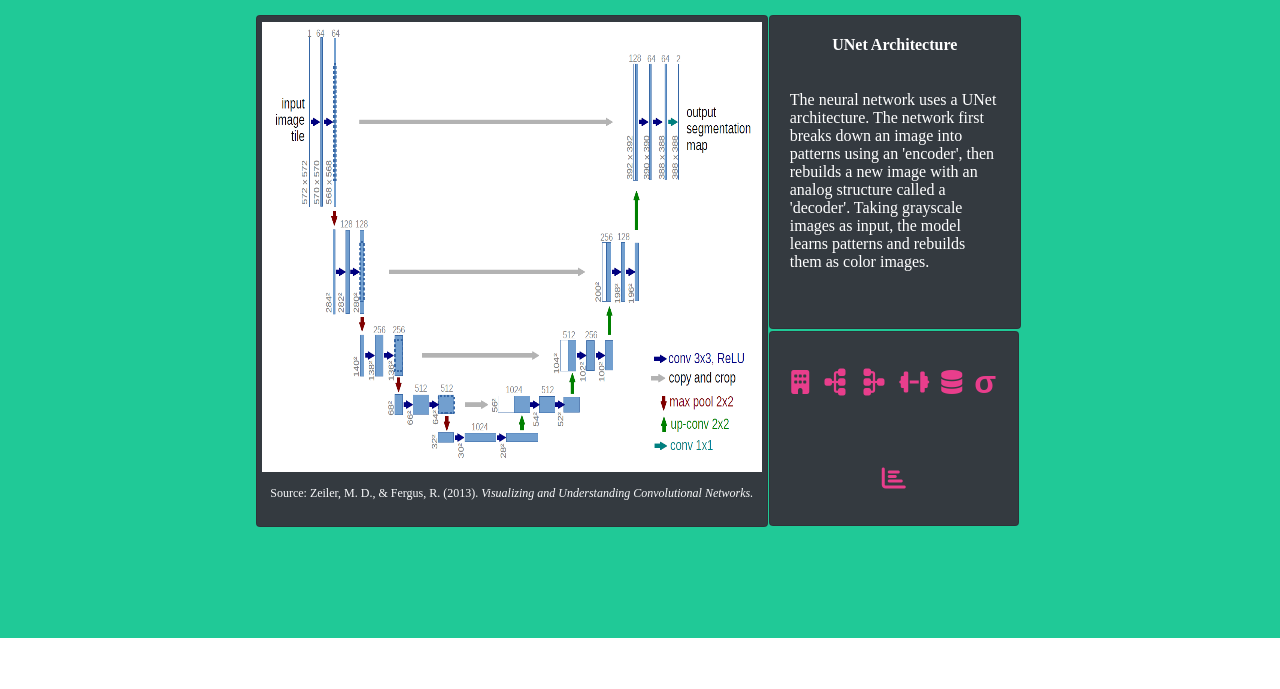
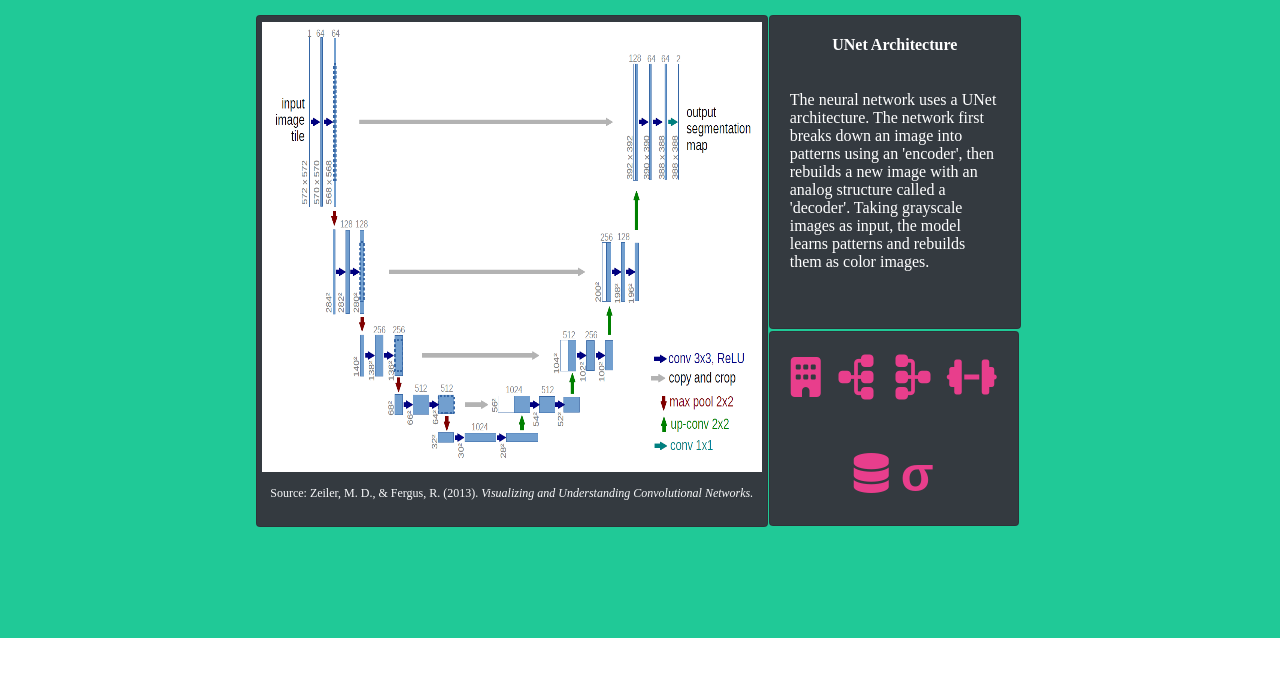
Before and after one commit to krisbitney/ImgBuff, a plain HTML site: page app/view/index.html in a window 1280 px wide. Shown: the part 1762-2451 px from the top of the page. Drawn offline with Linux system fonts and the light colour scheme.

Commit message:
updated net information section content

```diff
--- a/app/static/client.js
+++ b/app/static/client.js
@@ -163,13 +163,6 @@ function selectNetItem(id) {
             imgElement.alt = netSelectNormImgAlt;
             citationElement.innerHTML = netSelectNormCitation;
             break;
-        case "net-select-chart2":
-            titleElement.innerHTML = netSelectChart2Title;
-            captionElement.innerHTML = netSelectChart2Str;
-            imgElement.src = imgPath + "UNet.png";
-            imgElement.alt = netSelectChart2ImgAlt;
-            citationElement.innerHTML = netSelectChart2Citation;
-            break;
         default:
             break;
     }
--- a/app/static/strings.js
+++ b/app/static/strings.js
@@ -42,8 +42,3 @@ var netSelectNormTitle = "Batch Normalization";
 var netSelectNormStr = "ResNet makes heavy use of batch normalization. A batch normalization layer standardizes the output of an activation layer to have zero mean and unit variance. This smooths the loss gradient, facilitating convergence to a better optimum.";
 var netSelectNormImgAlt = "Batch normalization diagram";
 var netSelectNormCitation = "Source: Santurkar, S., Tsipras, D., Ilyas, A., & Madry, A. (2019). <em>How Does Batch Normalization Help Optimization?</em>"
-
-var netSelectChart2Title = "";
-var netSelectChart2Str = "1 Lorem ipsum dolor sit amet, purto scripta invidunt duo eu. Nec laudem complectitur ei, diam prima placerat ne eum, te perfecto legendos necessitatibus mei. Pro id delenit maiorum democritum. Laudem facete nominati cu quo, sit menandri definitiones ea. Mea cu corpora vivendum necessitatibus, mea ipsum lobortis definiebas ex, sea munere delicatissimi id.";
-var netSelectChart2ImgAlt = "";
-var netSelectChart2Citation = "";
--- a/app/static/style.css
+++ b/app/static/style.css
@@ -338,7 +338,7 @@ section {
     outline: none;
     cursor:pointer;
     color: var(--pink);
-    font-size: 1.5rem;
+    font-size: 2.5rem;
 }
 
 .net-select-btn:focus {
@@ -352,7 +352,7 @@ section {
 }
 
 #net-select-batchnorm {
-    font-size: 2rem;
+    font-size: 3rem;
     font-weight: bold;
 }
 
--- a/app/view/index.html
+++ b/app/view/index.html
@@ -94,7 +94,6 @@
                     <button id="net-select-train" class="net-select-btn" type="button" onClick="selectNetItem(this.id)"><i class="fas fa-dumbbell"></i></button>
                     <button id="net-select-data" class="net-select-btn" type="button" onClick="selectNetItem(this.id)"><i class="fas fa-database"></i></button>
                     <button id="net-select-batchnorm" class="net-select-btn" type="button" onClick="selectNetItem(this.id)">&sigma;</button>
-                    <button id="net-select-chart2" class="net-select-btn" type="button" onClick="selectNetItem(this.id)"><i class="fas fa-chart-bar"></i></button>
                 </div>
             </div>
         </section>
```
Also changed, not shown: 1 other file.
